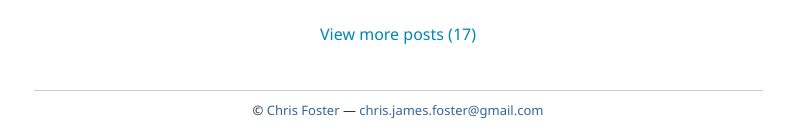
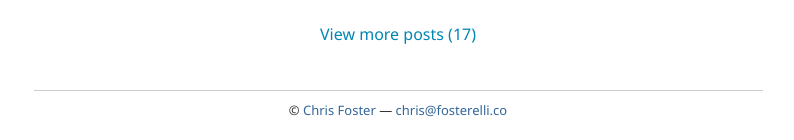
Before and after one commit to chrisfosterelli/chrisfosterelli.github.io, a Jekyll site: the page built from index.html, in a window 1280 px wide and 900 px high, scrolled down 2260 px. Shown: the part 757-897 px from the top of the window, without its empty margins (242-1036 px from the left). Built offline with Jekyll 4.4.1, drawn with Linux system fonts in a browser that asks for light colours.

Commit message:
update email

```diff
--- a/_layouts/default.html
+++ b/_layouts/default.html
@@ -84,7 +84,7 @@ layout: compress
         <div id="footer">
           &copy;
           <a href="http://twitter.com/chrisfosterelli">Chris Foster</a> &mdash;
-          <a href="mailto:chris.james.foster@gmail.com">chris.james.foster@gmail.com</a>
+          <a href="mailto:chris@fosterelli.co">chris@fosterelli.co</a>
           <br>
         </div>
       </div>
```
